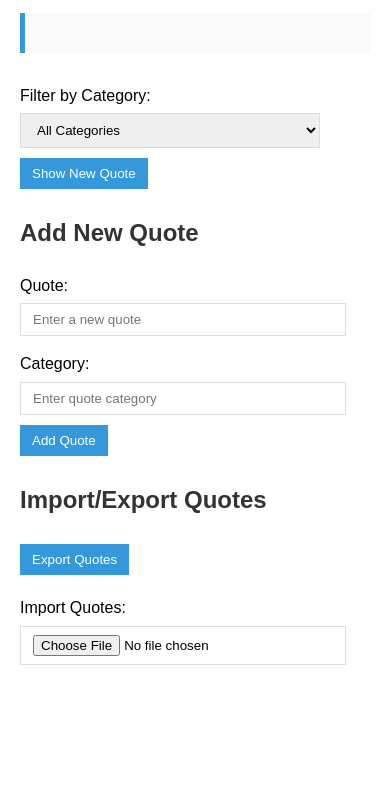
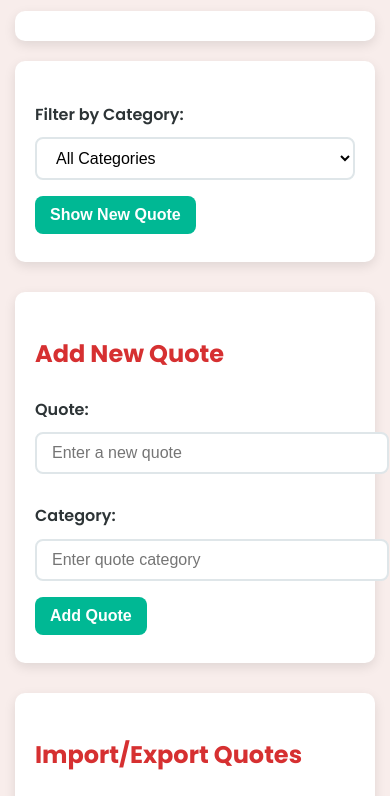
Before and after one commit to PleasureKemefa/alx_fe_javascript, a plain HTML site: page dom-manipulation/index.html in a window 390 px wide. Shown: the part 161-957 px from the top of the page. Before the commit the page ends 866 px from the top, so only its background shows below. Drawn offline with Linux system fonts and the light colour scheme.

Commit message:
Update index.html

```diff
--- a/dom-manipulation/index.html
+++ b/dom-manipulation/index.html
@@ -4,63 +4,118 @@
     <meta charset="UTF-8">
     <meta name="viewport" content="width=device-width, initial-scale=1.0">
     <title>Dynamic Quote Generator</title>
+    <link href="https://fonts.googleapis.com/css2?family=Poppins:wght@400;600;700&display=swap" rel="stylesheet">
     <style>
         body {
-            font-family: Arial, sans-serif;
+            font-family: 'Poppins', sans-serif;
             max-width: 800px;
             margin: 0 auto;
-            padding: 20px;
-            line-height: 1.6;
+            padding: 30px;
+            line-height: 1.8;
+            background-color: #f8edeb;
+            color: #2d3436;
         }
         h1, h2 {
-            color: #333;
+            color: #d63031;
+            font-weight: 700;
+        }
+        h1 {
+            font-size: 2.5em;
+            text-align: center;
+            margin-bottom: 20px;
+        }
+        h2 {
+            font-size: 1.5em;
+            margin-bottom: 15px;
         }
         #quoteDisplay {
-            margin: 30px 0;
-            padding: 20px;
-            background-color: #f9f9f9;
-            border-left: 5px solid #3498db;
+            margin: 40px 0;
+            padding: 25px;
+            background-color: #ffffff;
+            border-radius: 10px;
+            box-shadow: 0 4px 12px rgba(0, 0, 0, 0.1);
+            transition: transform 0.3s ease;
+        }
+        #quoteDisplay:hover {
+            transform: translateY(-5px);
         }
         blockquote {
             font-style: italic;
-            font-size: 1.2em;
-            margin: 0 0 10px 0;
+            font-size: 1.3em;
+            margin: 0 0 15px 0;
+            color: #2d3436;
         }
         .category {
-            font-weight: bold;
-            color: #555;
+            font-weight: 600;
+            color: #0984e3;
             margin: 0;
+            font-size: 1em;
         }
         button, input, select {
-            padding: 8px 12px;
-            margin: 5px 0;
+            padding: 10px 15px;
+            margin: 8px 0;
+            border-radius: 8px;
+            font-size: 1em;
+            transition: all 0.3s ease;
         }
         button {
-            background-color: #3498db;
+            background-color: #00b894;
             color: white;
             border: none;
             cursor: pointer;
+            font-weight: 600;
         }
         button:hover {
-            background-color: #2980b9;
+            background-color: #00a383;
+            transform: scale(1.05);
         }
         input, select {
-            border: 1px solid #ddd;
+            border: 2px solid #dfe6e9;
             width: 100%;
-            max-width: 300px;
-            display: block;
+            max-width: 350px;
+            background-color: #fff;
+        }
+        input:focus, select:focus {
+            outline: none;
+            border-color: #d63031;
+            box-shadow: 0 0 8px rgba(214, 48, 49, 0.2);
         }
         label {
             display: block;
-            margin-top: 15px;
+            margin-top: 20px;
+            font-weight: 600;
+            color: #2d3436;
         }
         #conflictNotification {
-            color: #e74c3c;
-            margin-top: 10px;
+            color: #d63031;
+            margin-top: 15px;
+            padding: 10px;
+            background-color: #ffe6e6;
+            border-radius: 8px;
             display: none;
+            font-size: 0.95em;
         }
         .input-group {
-            margin-bottom: 20px;
+            margin-bottom: 30px;
+            background-color: #ffffff;
+            padding: 20px;
+            border-radius: 10px;
+            box-shadow: 0 4px 12px rgba(0, 0, 0, 0.1);
+        }
+        @media (max-width: 600px) {
+            body {
+                padding: 15px;
+            }
+            h1 {
+                font-size: 2em;
+            }
+            #quoteDisplay {
+                margin: 20px 0;
+                padding: 15px;
+            }
+            input, select {
+                max-width: 100%;
+            }
         }
     </style>
 </head>
```
